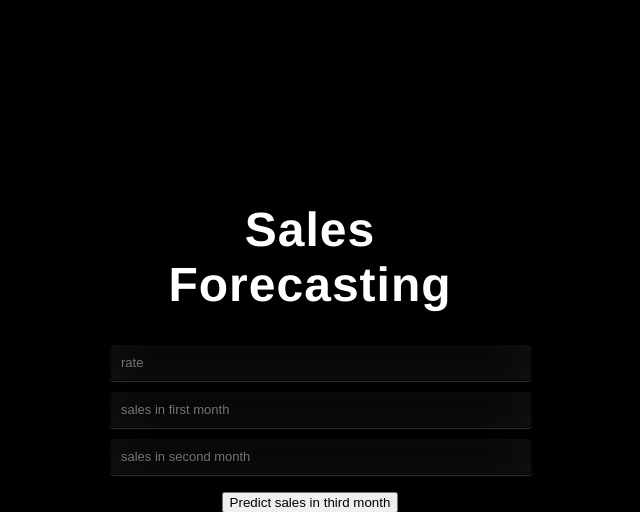
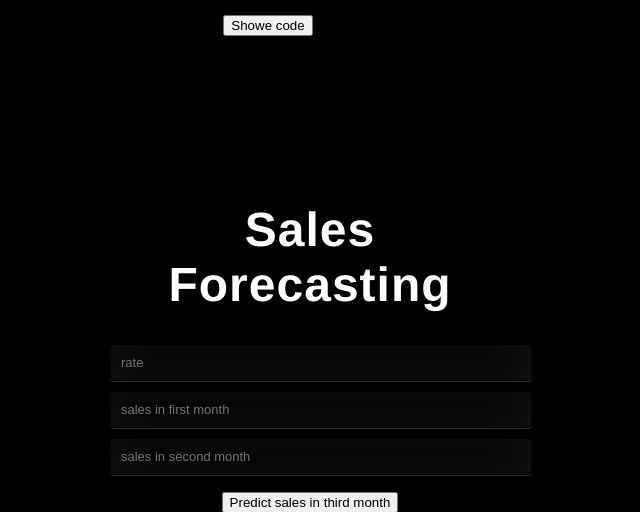
Before and after one commit to Zmeykoo/test_app, a Flask app: page / in a window 1280 px wide. Shown: the top 512 px of the page, without its empty margins (380-1020 px from the left). Run offline with Flask 3, Linux system fonts and the light colour scheme; parts of the project's set-up code (start-up, migrations or seed data) failed here and were passed over.

Commit message:
Add files via upload

```diff
--- a/app.py
+++ b/app.py
@@ -9,6 +9,13 @@ model = pickle.load(open('model.pkl', 'rb'))
 @app.route('/')
 def home():
     return render_template('index.html')
+
+
+@app.route('/code')
+def show_code():
+    with open('app.py', 'r') as f:
+        code = f.read()
+    return render_template('app_code.html', code='app.py:\n{}'.format(code))
 
 
 @app.route('/predict', methods=['POST'])
@@ -34,4 +41,4 @@ def results():
 
 
 if __name__ == "__main__":
-    app.run()
+    app.run(debug=True)
--- a/requirements.txt
+++ b/requirements.txt
@@ -1,4 +1,3 @@
 numpy==1.24.2
 pandas==1.5.3
 Flask==2.3.2
-scikit-learn==1.2.1
--- a/templates/index.html
+++ b/templates/index.html
@@ -2,7 +2,7 @@
 <html >
 <head>
   <meta charset="UTF-8">
-  <title>Deployment Tutorial 1</title>
+  <title>Deployment</title>
   <link href='https://fonts.googleapis.com/css?family=Pacifico' rel='stylesheet' type='text/css'>
 <link href='https://fonts.googleapis.com/css?family=Arimo' rel='stylesheet' type='text/css'>
 <link href='https://fonts.googleapis.com/css?family=Hind:300' rel='stylesheet' type='text/css'>
@@ -14,8 +14,6 @@
 <body style="background: #000;">
  <div class="login">
 	<h1>Sales Forecasting</h1>
-
-     <!-- Main Input For Receiving Query to our ML -->
     <form action="{{ url_for('predict')}}"method="post">
     	<input type="text" name="rate" placeholder="rate" required="required" />
         <input type="text" name="sales in first month" placeholder="sales in first month" required="required" />
@@ -28,5 +26,8 @@
    {{ prediction_text }}
 
  </div>
+	<form action="/code">
+		<button type="submit"> Showe code</button>
+	</form>
 </body>
 </html>
```
Also changed, not shown: templates/app_code.html (added, +11 -0 lines).
